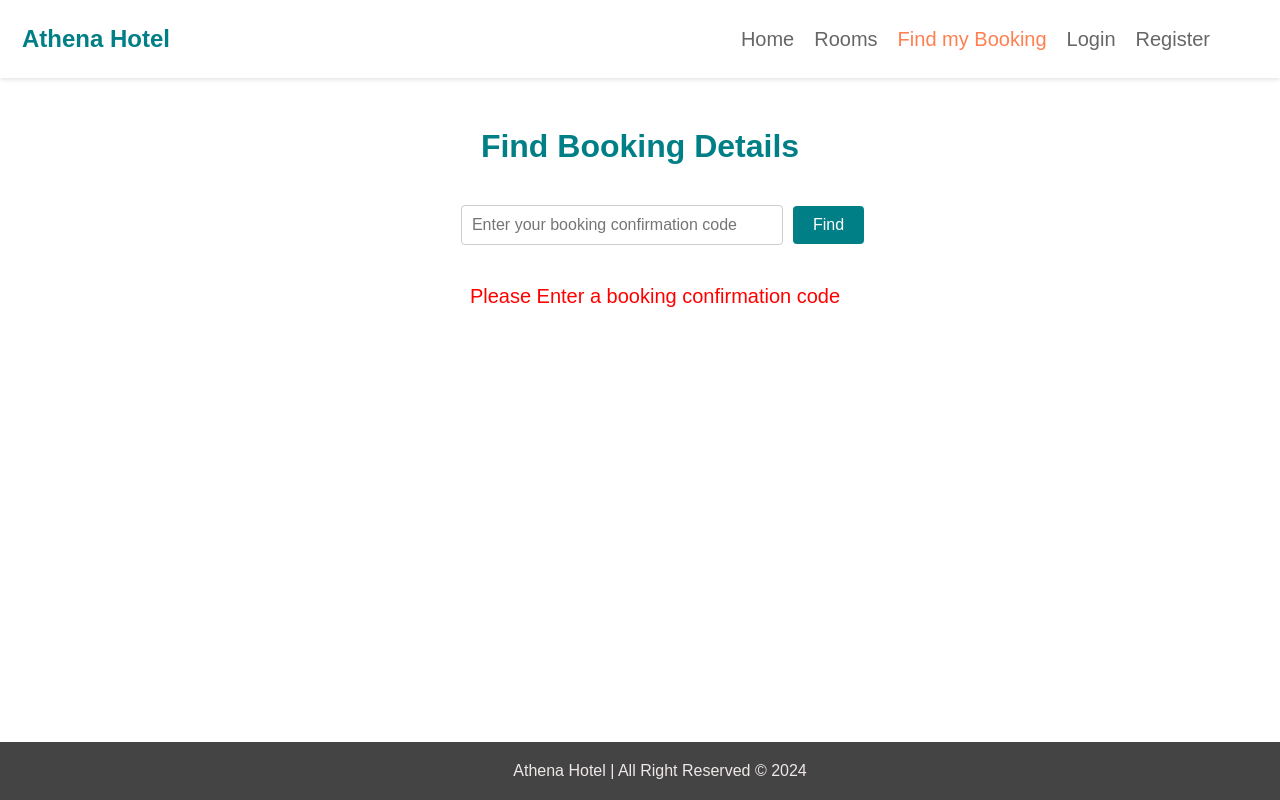
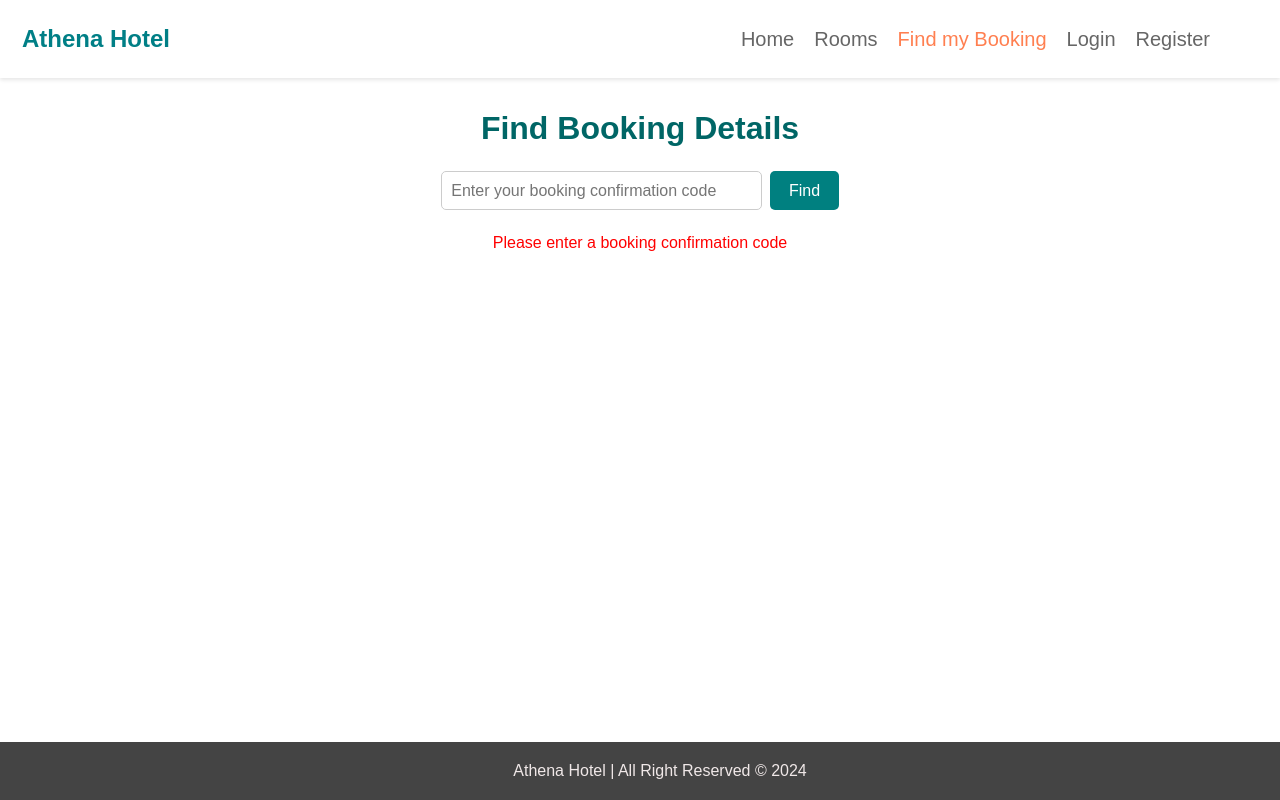
Before and after one commit to AnkitJha13/Home-hub, a React (Create React App) app in the folder frontend/: page /find-booking in a window 1280 px wide. Both pictures are taken after a click on the button "Find". Built offline with nearby package versions, Linux system fonts and the light colour scheme.

Commit message:
Update FindBookingPage.jsx

```diff
--- a/frontend/src/component/booking_rooms/FindBookingPage.jsx
+++ b/frontend/src/component/booking_rooms/FindBookingPage.jsx
@@ -1,78 +1,138 @@
 import React, { useState } from 'react';
-import ApiService from '../../service/ApiService'; // Assuming your service is in a file called ApiService.js
+import ApiService from '../../service/ApiService';
 
 const FindBookingPage = () => {
-    const [confirmationCode, setConfirmationCode] = useState(''); // State variable for confirmation code
-    const [bookingDetails, setBookingDetails] = useState(null); // State variable for booking details
-    const [error, setError] = useState(null); // Track any errors
+    const [confirmationCode, setConfirmationCode] = useState('');
+    const [bookingDetails, setBookingDetails] = useState(null);
+    const [error, setError] = useState(null);
 
     const handleSearch = async () => {
         if (!confirmationCode.trim()) {
-            setError("Please Enter a booking confirmation code");
-            setTimeout(() => setError(''), 5000);
+            setError("Please enter a booking confirmation code");
+            setTimeout(() => setError(null), 5000);
             return;
         }
         try {
-            // Call API to get booking details
             const response = await ApiService.getBookingByConfirmationCode(confirmationCode);
             setBookingDetails(response.booking);
-            setError(null); // Clear error if successful
+            setError(null);
         } catch (error) {
             setError(error.response?.data?.message || error.message);
-            setTimeout(() => setError(''), 5000);
+            setTimeout(() => setError(null), 5000);
         }
     };
 
     return (
-        <div className="find-booking-page">
-            <h2>Find Booking Details</h2>
-            <div className="search-container">
+        <div style={styles.page}>
+            <h2 style={styles.title}>Find Booking Details</h2>
+
+            <div style={styles.searchContainer}>
                 <input
-                    required
                     type="text"
                     placeholder="Enter your booking confirmation code"
                     value={confirmationCode}
                     onChange={(e) => setConfirmationCode(e.target.value)}
+                    style={styles.input}
                 />
-                <button onClick={handleSearch}>Find</button>
+                <button onClick={handleSearch} style={styles.button}>Find</button>
             </div>
 
-            {error && (
-                <p className="error-message">{error}</p>
-            )}
+            {error && <p style={styles.error}>{error}</p>}
 
             {bookingDetails && (
-                <div className="booking-details">
-                    <h3>Booking Details</h3>
-                    <p>Confirmation Code: {bookingDetails.bookingConfirmationCode}</p>
+                <div style={styles.detailsContainer}>
+                    <h3 style={styles.sectionTitle}>Booking Details</h3>
+                    <p>Confirmation Code: <strong>{bookingDetails.bookingConfirmationCode}</strong></p>
                     <p>Check-in Date: {bookingDetails.checkInDate}</p>
                     <p>Check-out Date: {bookingDetails.checkOutDate}</p>
                     <p>Num Of Adults: {bookingDetails.numOfAdults}</p>
                     <p>Num Of Children: {bookingDetails.numOfChildren}</p>
 
-                    <br />
-                    <hr />
-                    <br />
-                    <h3>Booker Details</h3>
-                    <div>
-                        <p>Name: {bookingDetails.user.name}</p>
-                        <p>Email: {bookingDetails.user.email}</p>
-                        <p>Phone Number: {bookingDetails.user.phoneNumber}</p>
-                    </div>
+                    <hr style={styles.divider} />
 
-                    <br />
-                    <hr />
-                    <br />
-                    <h3>Room Details</h3>
-                    <div>
-                        <p>Room Type: {bookingDetails.room.roomType}</p>
-                        <img src={bookingDetails.room.roomPhotoUrl} alt="" />
-                    </div>
+                    <h3 style={styles.sectionTitle}>Booker Details</h3>
+                    <p>Name: {bookingDetails.user.name}</p>
+                    <p>Email: {bookingDetails.user.email}</p>
+                    <p>Phone Number: {bookingDetails.user.phoneNumber}</p>
+
+                    <hr style={styles.divider} />
+
+                    <h3 style={styles.sectionTitle}>Room Details</h3>
+                    <p>Room Type: {bookingDetails.room.roomType}</p>
+                    <img
+                        src={bookingDetails.room.roomPhotoUrl}
+                        alt="Room"
+                        style={styles.roomImage}
+                    />
                 </div>
             )}
         </div>
-
     );
 };
 
+const styles = {
+    page: {
+        padding: '2rem',
+        maxWidth: '800px',
+        margin: '0 auto',
+        fontFamily: 'Arial, sans-serif'
+    },
+    title: {
+        textAlign: 'center',
+        color: '#006666',
+        marginBottom: '1.5rem'
+    },
+    searchContainer: {
+        display: 'flex',
+        justifyContent: 'center',
+        marginBottom: '1.5rem',
+        gap: '0.5rem'
+    },
+    input: {
+        padding: '0.6rem',
+        width: '300px',
+        borderRadius: '5px',
+        border: '1px solid #ccc',
+        fontSize: '1rem'
+    },
+    button: {
+        padding: '0.6rem 1.2rem',
+        backgroundColor: '#008080',
+        color: '#fff',
+        border: 'none',
+        borderRadius: '5px',
+        cursor: 'pointer'
+    },
+    error: {
+        color: 'red',
+        textAlign: 'center',
+        marginBottom: '1rem'
+    },
+    detailsContainer: {
+        marginTop: '2rem',
+        backgroundColor: '#f9f9f9',
+        padding: '1.5rem',
+        borderRadius: '8px',
+        boxShadow: '0 0 10px rgba(0,0,0,0.1)'
+    },
+    sectionTitle: {
+        marginTop: '1rem',
+        marginBottom: '0.5rem',
+        color: '#333'
+    },
+    divider: {
+        margin: '1.5rem 0',
+        border: 'none',
+        borderTop: '1px solid #ddd'
+    },
+    roomImage: {
+        width: '100%',
+        maxWidth: '400px',
+        height: 'auto',
+        marginTop: '0.5rem',
+        borderRadius: '8px',
+        border: '1px solid #ccc'
+    }
+};
+
 export default FindBookingPage;
```
